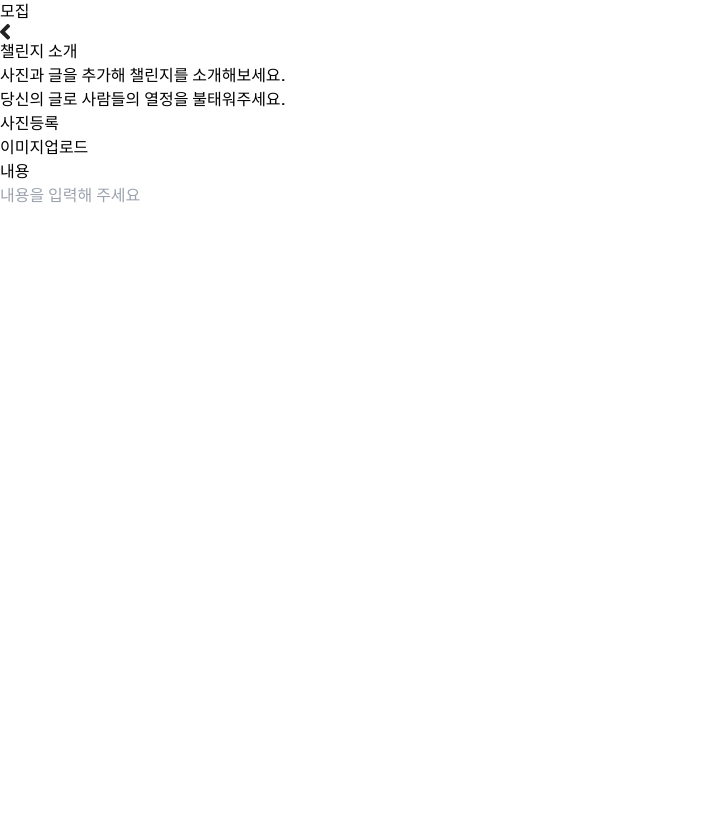
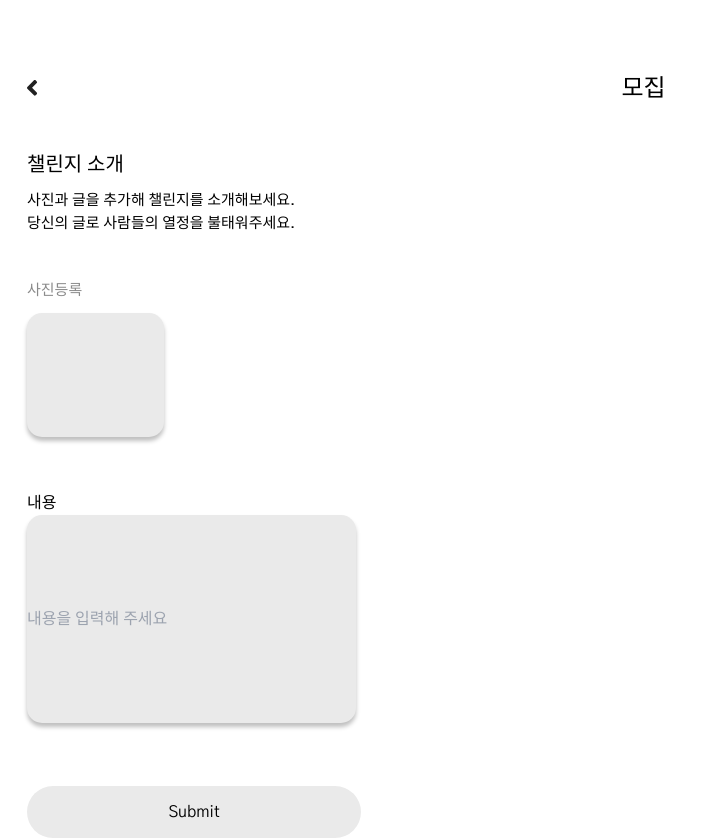
Before and after one commit to likelion-lab10/godlife, a React (Create React App) app: page / in a window 1280 px wide. Shown: the whole page, without its empty margins (0-726 px from the left). Before the commit the page ends 800 px from the top, so only its background shows below. Built offline with nearby package versions, Linux system fonts and the light colour scheme.

Commit message:
[docs] 글자 굵기를 제외한 나머지 마크업과 css 완성

```diff
--- a/src/app/App.js
+++ b/src/app/App.js
@@ -1,3 +1,4 @@
+import "../styles/index.css";
 import Recruitment from "pages/Recruitment";
 
 function App() {
--- a/src/components/BackButton.jsx
+++ b/src/components/BackButton.jsx
@@ -1,10 +1,8 @@
 import goBack from '../assets/go-back.svg'
+
 function BackButton(){
-  return (
-    <div>
-       <img src={goBack} alt='뒤로가기 이미지' />
-    </div>
-
+  return(
+    <img className='absolute top-[80px]' src={goBack} alt='뒤로가기 이미지' />
   )
 }
 
--- /dev/null
+++ b/src/components/Container.jsx
@@ -0,0 +1,11 @@
+import React from 'react'
+
+function Container ({children}) {
+  return (
+    <div className='ml-[27px] mt-[71px]'>
+      {children}
+    </div>
+  )
+}
+
+export default Container
--- a/src/components/ImgInput.jsx
+++ b/src/components/ImgInput.jsx
@@ -10,10 +10,10 @@ function ImgInput(){
   return (
     <>
       <input type="file" style={{ display: "none" }} ref={imageInput} />
-      <div>사진등록</div>
-      <button onClick={onCickImageUpload}>이미지업로드</button>
-      <div>내용</div>
-      <input type='textarea' placeholder='내용을 입력해 주세요' />
+      <div className='text-[15px] text-[#8A8A8A] mt-[45px]'>사진등록</div>
+      <button className='bg-[#EAEAEA] w-[137px] h-[124px] rounded-[15px] shadow-[0_4px_4px_0_rgba(0,0,0,0.25)] mt-[10px]' onClick={onCickImageUpload}></button>
+      <div className='mt-[47px]'>내용</div>
+      <input className='bg-[#EAEAEA] w-[329px] h-[208px] rounded-[15px] shadow-[0_4px_4px_0_rgba(0,0,0,0.25)]' type='textarea' placeholder='내용을 입력해 주세요' />
     </>
   )
 }
--- a/src/components/InputTitle.jsx
+++ b/src/components/InputTitle.jsx
@@ -1,7 +1,9 @@
-import tw from "tailwind-styled-components"
+function InputTitle(){
 
-function InputTitle(){
-  return <h1>모집</h1>
+  return (
+    <h1 className='text-center mr-[20px] text-[24px]'>모집</h1>
+  )
+
 }
 
 export default InputTitle;
--- a/src/components/Introduce.jsx
+++ b/src/components/Introduce.jsx
@@ -2,11 +2,11 @@
 function Introduce(){
   return(
     <>
-      <h2>챌린지 소개</h2>
-      <div>
+      <h2 className='text-[20px] mt-[43px]'>챌린지 소개</h2>
+      <h3 className='text-[15px] mt-[10px] font-light'>
       사진과 글을 추가해 챌린지를 소개해보세요.<br />
       당신의 글로 사람들의 열정을 불태워주세요.
-      </div>
+      </h3>
     </>
   )
 }
--- /dev/null
+++ b/src/components/SubmitButton.jsx
@@ -0,0 +1,7 @@
+function SubmitButton(){
+  return(
+    <input className='block text-center bg-[#EAEAEA] w-[334px] h-[52px] mt-[63px] rounded-[100px]' type='submit' placeholder='완료' />
+  )
+}
+
+export default SubmitButton
--- a/src/components/Upload.jsx
+++ b/src/components/Upload.jsx
@@ -1,15 +1,18 @@
-import goBack from '../assets/go-back.svg'
 import ImgInput from './ImgInput';
 import Introduce from './Introduce';
 import InputTitle from './InputTitle';
+import BackButton from './BackButton';
+import Container from './Container';
+import SubmitButton from './SubmitButton';
 function Upload(){
   return (
-    <div>
+    <Container>
+      <BackButton/>
       <InputTitle />
-      <img src={goBack} alt='뒤로가기 이미지' />
       <Introduce />
       <ImgInput />
-    </div>
+      <SubmitButton />
+    </Container>
   )
 }
 
```
